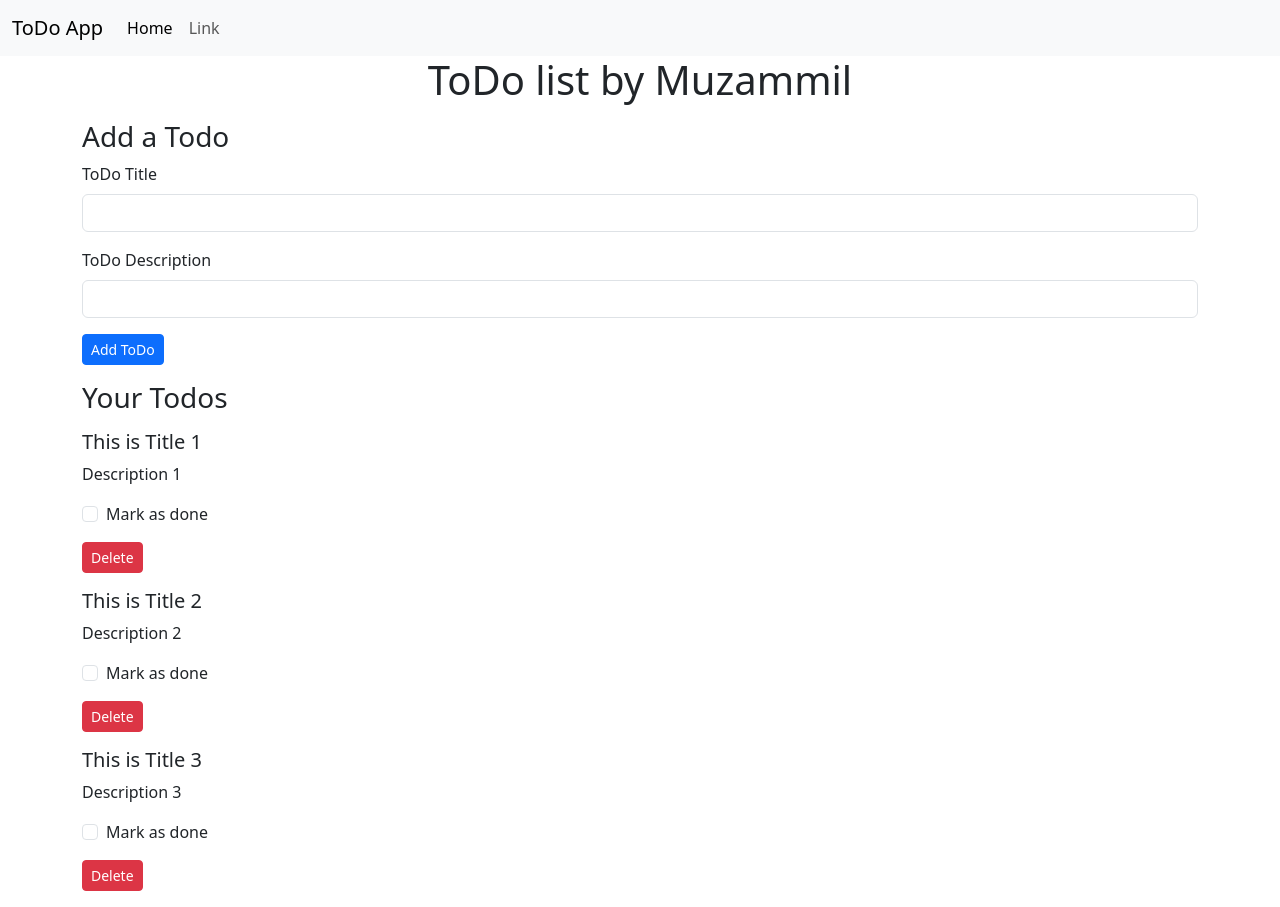
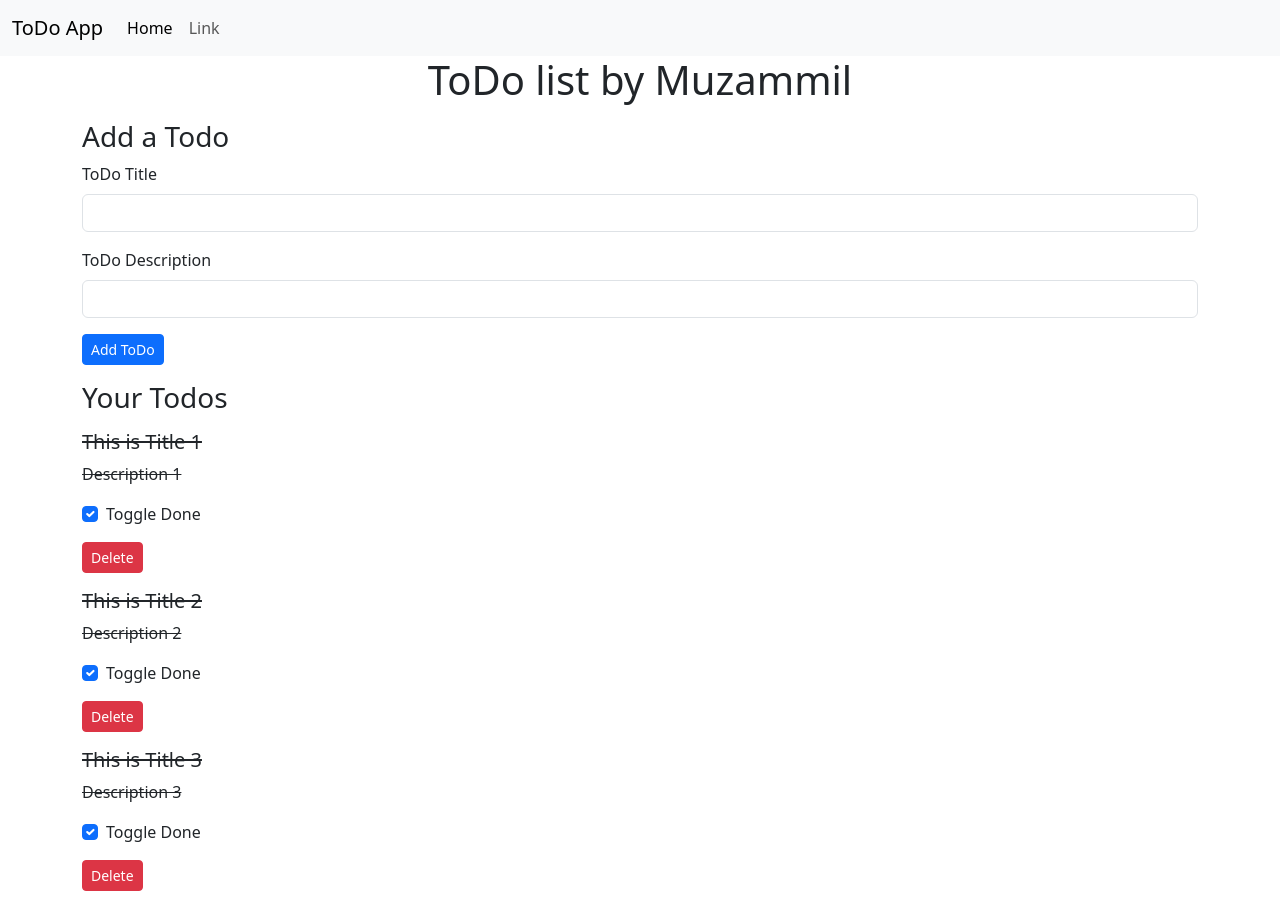
Before and after one commit to Muzammilismail8/Angular-Todo-App, an Angular app: page / in a window 1280 px wide. Built offline with nearby package versions, Linux system fonts and the light colour scheme.

Commit message:
finalize the todo section

```diff
--- a/src/app/MyComponents/todo-item/todo-item.component.css
+++ b/src/app/MyComponents/todo-item/todo-item.component.css
@@ -0,0 +1,3 @@
+.strike {
+  text-decoration: line-through;
+}
--- a/src/app/MyComponents/todo-item/todo-item.component.html
+++ b/src/app/MyComponents/todo-item/todo-item.component.html
@@ -1,13 +1,25 @@
 <div class="my-3">
+  <div [ngClass]="todo.isActive ? 'strike' : ''">
     <h5>
       {{ todo.title }}
     </h5>
     <p>
       {{ todo.desc }}
     </p>
+  </div>
+
   <div class="mb-3 form-check">
-    <input type="checkbox" class="form-check-input" id="exampleCheck1" />
-    <label class="form-check-label" for="exampleCheck1">Mark as done</label>
+    <input
+      type="checkbox"
+      class="form-check-input"
+      id="isActivated-{{ todo.sno }}"
+      name="isActivated-{{ todo.sno }}"
+      [checked]="todo.isActive"
+      (click)="ToggleDone(todo.sno)"
+    />
+    <label class="form-check-label" for="isActivated-{{ todo.sno }}"
+      >Toggle Done
+    </label>
   </div>
   <button class="btn btn-sm btn-danger" (click)="onDeleteClick(todo)">
     Delete
--- a/src/app/MyComponents/todo-item/todo-item.component.ts
+++ b/src/app/MyComponents/todo-item/todo-item.component.ts
@@ -10,13 +10,17 @@ export class TodoItemComponent implements OnInit {
   @Input('AppTodoItemTodo') todo;
   @Output('todoItemOnDeleteEventEmitter') onDelete: EventEmitter<Todo> =
     new EventEmitter();
-
+  @Output('todoItemOnToggleDoneEventEmitter')
+  onToggleDone: EventEmitter<number> = new EventEmitter();
   constructor() {}
 
   ngOnInit(): void {}
 
   onDeleteClick(todo: Todo) {
     this.onDelete.emit(todo);
-    console.log(todo.sno);
+  }
+
+  ToggleDone(sno: number) {
+    this.onToggleDone.emit(sno);
   }
 }
--- a/src/app/MyComponents/todos/todos.component.html
+++ b/src/app/MyComponents/todos/todos.component.html
@@ -1,3 +1,6 @@
+<div class="container">
+  <h1 class="text-center mb-3">ToDo list by Muzammil</h1>
+
   <app-add-todo (AddToDoEventEmitter)="addToDo($event)"></app-add-todo>
   <h3>Your Todos</h3>
 
@@ -6,6 +9,7 @@
       <app-todo-item
         [AppTodoItemTodo]="todo"
         (todoItemOnDeleteEventEmitter)="onDeleteClick($event)"
+        (todoItemOnToggleDoneEventEmitter)="onToggleDone($event)"
       >
       </app-todo-item>
     </div>
@@ -13,3 +17,4 @@
   <ng-template #noTodoDiv>
     <p>No Todo Exist.</p>
   </ng-template>
+</div>
--- a/src/app/MyComponents/todos/todos.component.ts
+++ b/src/app/MyComponents/todos/todos.component.ts
@@ -33,13 +33,15 @@ export class TodosComponent implements OnInit {
           isActive: true,
         },
       ];
-    } else this.todos = JSON.parse(localStorage.getItem('todos'));
+    } else this.getTodosFromLocalStorage();
+
+    console.log('Todos: ', this.todos);
   }
 
   onDeleteClick(todo: Todo) {
     let index = this.todos.indexOf(todo);
     this.todos.splice(index, 1);
-    localStorage.setItem('todos', JSON.stringify(this.todos));
+    this.saveTodosToLocalStorage();
   }
 
   addToDo(todo: Todo) {
@@ -51,7 +53,21 @@ export class TodosComponent implements OnInit {
       todo.sno = 1;
     }
     this.todos.push(todo);
+    this.saveTodosToLocalStorage();
+  }
+
+  onToggleDone(sno: number) {
+    let todoIndex = this.todos.findIndex((_) => _.sno == sno);
+    this.todos[todoIndex].isActive = !this.todos[todoIndex].isActive;
+    this.saveTodosToLocalStorage();
+  }
+
+  saveTodosToLocalStorage() {
     localStorage.setItem('todos', JSON.stringify(this.todos));
+  }
+
+  getTodosFromLocalStorage() {
+    this.todos = JSON.parse(localStorage.getItem('todos'));
   }
 
   ngOnInit(): void {}
--- a/src/app/app.component.html
+++ b/src/app/app.component.html
@@ -24,7 +24,5 @@
     </div>
   </div>
 </nav>
-<div class="container">
-  <h1 class="text-center mb-3">ToDo list by Muzammil</h1>
-  <app-todos></app-todos>
-</div>
+
+<app-todos></app-todos>
```
Lines whose indentation alone changed are shown as unchanged.
